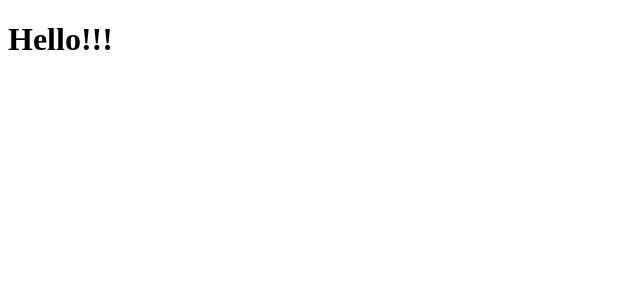
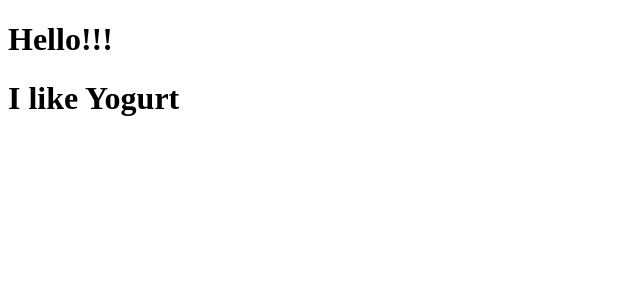
Before and after one commit to rewerewe/reactMovieApp2020, a React (Create React App) app: page / in a window 1280 px wide. Shown: the top 300 px of the page, without its empty margins (0-640 px from the left). Built offline with nearby package versions, Linux system fonts and the light colour scheme.

Commit message:
Reusable Component with JSX + Props

```diff
--- a/src/App.js
+++ b/src/App.js
@@ -1,11 +1,15 @@
 import React from 'react';
 
+function Food(props) {
+  console.log(props);
+  return <h1>I like Yogurt</h1>;
+}
 
 function App() {
   return (
     <div>
       <h1>Hello!!!</h1>
-
+      <Food fav="kimchi" name="food" />
     </div>
   );
 
```
